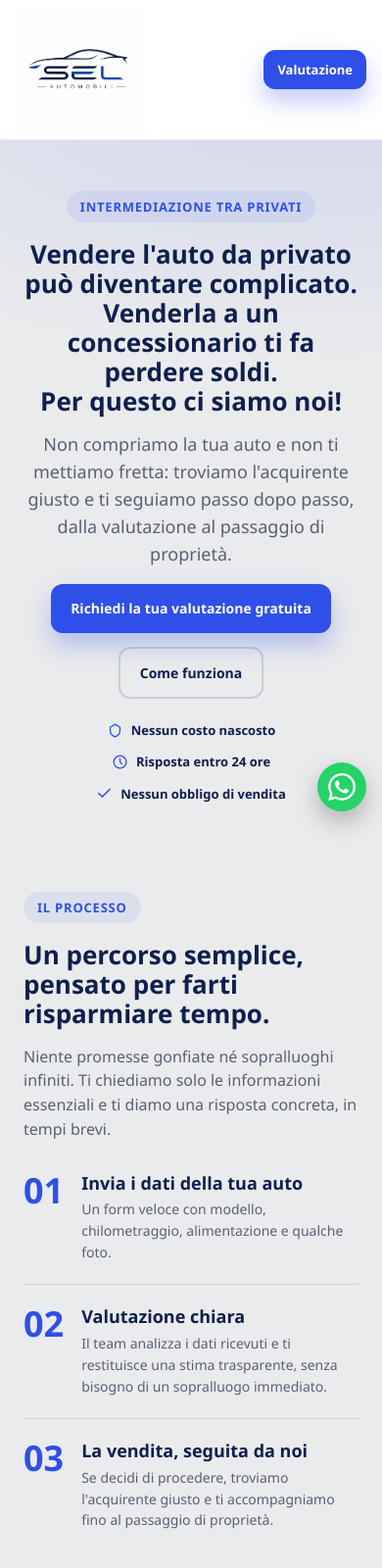
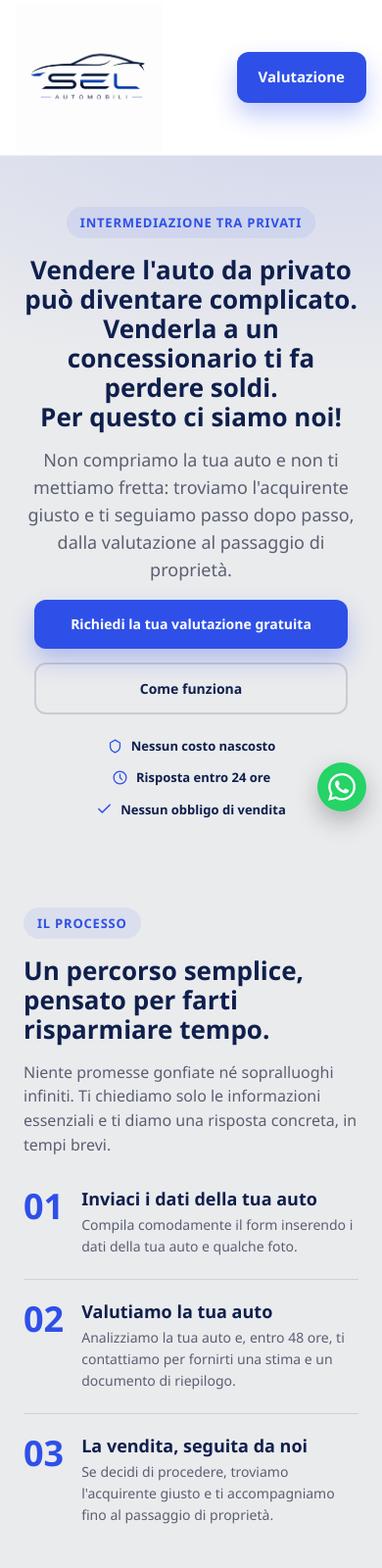
Before and after one commit to elhaddaouisoufiane24-coder/SEL_Local, a plain HTML site: page index.html in a window 390 px wide. Shown: the top 1600 px of the page at 98% size. Drawn offline with Linux system fonts and the light colour scheme.

Commit message:
Migliora header mobile, pulsanti hero, tabella confronto, contatore statistiche e testi del processo
- Header mobile: meno padding, logo e pulsante ingranditi, testo "Richiedi valutazione"
- Pulsanti hero della stessa larghezza
- Logo SEL accanto al titolo "Con SEL Automobili" nella card di confronto
- Animazione contatore sui numeri della sezione recensioni
- Logo del footer ingrandito su mobile
- Aggiornati i testi degli step 1 e 2 di "Come funziona"

```diff
--- a/index.html
+++ b/index.html
@@ -163,10 +163,10 @@
   @media(min-width:860px){ .nav-phone{display:flex; align-items:center; gap:8px;} }
 
   @media(max-width:480px){
-    .nav{padding:6px 16px; gap:8px;}
-    .logo img{height:130px;}
+    .nav{padding:4px 16px;}
+    .logo img{height:150px;}
     .nav-cta{gap:8px;}
-    .nav-cta .btn{padding:10px 14px; font-size:13px;}
+    .nav-cta .btn{padding:14px 22px; font-size:15px;}
     .nav-cta .cta-full{display:none;}
     .nav-cta .cta-short{display:inline;}
   }
@@ -186,6 +186,7 @@
   .hero h1{max-width:700px; margin-left:auto; margin-right:auto;}
   .hero p.sub{font-size:18px; max-width:560px; margin-left:auto; margin-right:auto;}
   .hero-actions{display:flex; gap:14px; flex-wrap:wrap; justify-content:center; margin-top:8px;}
+  .hero-actions .btn{flex:1 1 260px; max-width:320px; white-space:normal;}
   .hero-trust{
     display:flex;
     flex-wrap:wrap;
@@ -307,11 +308,15 @@
     border:1.5px solid var(--primary);
   }
   .compare-card-title{
+    display:flex;
+    align-items:center;
+    gap:8px;
     font-size:17px;
     margin:0 0 14px 0;
     color:var(--dark);
   }
   .compare-card-highlight .compare-card-title{color:var(--primary);}
+  .compare-card-logo{height:20px; width:auto;}
   .compare-card-row{
     display:grid;
     grid-template-columns:1fr 1fr;
@@ -571,6 +576,10 @@
     margin-bottom:16px;
   }
   .footer-logo img{height:36px; width:auto; display:block;}
+  @media(max-width:480px){
+    .footer-logo{padding:14px 20px;}
+    .footer-logo img{height:112px;}
+  }
   footer h4{
     color:#fff;
     font-size:14px;
@@ -614,7 +623,7 @@
         <svg width="18" height="18" viewBox="0 0 24 24" fill="none"><path d="M6.6 10.8c1.4 2.8 3.8 5.1 6.6 6.6l2.2-2.2c.3-.3.7-.4 1-.2 1.1.4 2.3.6 3.6.6.6 0 1 .4 1 1V20c0 .6-.4 1-1 1C10.6 21 3 13.4 3 4c0-.6.4-1 1-1h3.4c.6 0 1 .4 1 1 0 1.3.2 2.5.6 3.6.1.4 0 .8-.2 1L6.6 10.8Z" stroke="#0F1F4D" stroke-width="1.6"/></svg>
         +39 000 000 0000
       </a>
-      <a href="#form" class="btn btn-primary"><span class="cta-full">Richiedi la valutazione</span><span class="cta-short">Valutazione</span></a>
+      <a href="#form" class="btn btn-primary"><span class="cta-full">Richiedi valutazione</span><span class="cta-short">Valutazione</span></a>
     </div>
   </div>
 </header>
@@ -658,16 +667,16 @@
       <div class="step-card reveal">
         <div class="step-head">
           <span class="step-badge">01</span>
-          <h3>Invia i dati della tua auto</h3>
+          <h3>Inviaci i dati della tua auto</h3>
         </div>
-        <p>Un form veloce con modello, chilometraggio, alimentazione e qualche foto.</p>
+        <p>Compila comodamente il form inserendo i dati della tua auto e qualche foto.</p>
       </div>
       <div class="step-card reveal">
         <div class="step-head">
           <span class="step-badge">02</span>
-          <h3>Valutazione chiara</h3>
+          <h3>Valutiamo la tua auto</h3>
         </div>
-        <p>Il team analizza i dati ricevuti e ti restituisce una stima trasparente, senza bisogno di un sopralluogo immediato.</p>
+        <p>Analizziamo la tua auto e, entro 48 ore, ti contattiamo per fornirti una stima e un documento di riepilogo.</p>
       </div>
       <div class="step-card reveal">
         <div class="step-head">
@@ -818,7 +827,7 @@
         <div class="compare-card-row"><span>Passaggio di proprietà</span><strong>A tuo carico</strong></div>
       </div>
       <div class="compare-card compare-card-highlight">
-        <h3 class="compare-card-title">Con SEL Automobili</h3>
+        <h3 class="compare-card-title"><img src="asset/logo.png" alt="" class="compare-card-logo">Con SEL Automobili</h3>
         <div class="compare-card-row"><span>Prezzo ottenuto</span><strong>Il vero prezzo di mercato</strong></div>
         <div class="compare-card-row"><span>Chi ci guadagna</span><strong>Resta tutto a te</strong></div>
         <div class="compare-card-row"><span>Tempo richiesto</span><strong>Minimo: ci pensiamo noi</strong></div>
@@ -849,15 +858,15 @@
     <span class="eyebrow center" style="display:block; text-align:center;">Cosa dicono i nostri clienti</span>
     <div class="stats-row stats-row-testimonials">
       <div class="stat-item reveal">
-        <strong>500+</strong>
+        <strong data-count-to="500" data-suffix="+">0+</strong>
         <span>Auto vendute con successo</span>
       </div>
       <div class="stat-item reveal">
-        <strong>4.8/5</strong>
+        <strong data-count-to="4.8" data-suffix="/5" data-decimals="1">0.0/5</strong>
         <span>Valutazione media clienti</span>
       </div>
       <div class="stat-item reveal">
-        <strong>24h</strong>
+        <strong data-count-to="24" data-suffix="h">0h</strong>
         <span>Tempo medio di risposta</span>
       </div>
     </div>
@@ -951,11 +960,34 @@
     entries.forEach(function(entry){
       if(entry.isIntersecting){
         entry.target.classList.add('visible');
+        var counter = entry.target.querySelector('[data-count-to]');
+        if(counter) animateCounter(counter);
         observer.unobserve(entry.target);
       }
     });
   }, { threshold: 0.15 });
   revealEls.forEach(function(el){ observer.observe(el); });
+
+  // ---- Counter animation for stats ----
+  function animateCounter(el){
+    var target = parseFloat(el.dataset.countTo);
+    var suffix = el.dataset.suffix || '';
+    var decimals = el.dataset.decimals ? parseInt(el.dataset.decimals, 10) : 0;
+    var duration = 1400;
+    var startTime = null;
+    function step(timestamp){
+      if(!startTime) startTime = timestamp;
+      var progress = Math.min((timestamp - startTime) / duration, 1);
+      var eased = 1 - Math.pow(1 - progress, 3);
+      el.textContent = (target * eased).toFixed(decimals) + suffix;
+      if(progress < 1){
+        requestAnimationFrame(step);
+      } else {
+        el.textContent = target.toFixed(decimals) + suffix;
+      }
+    }
+    requestAnimationFrame(step);
+  }
 
   // ---- Multi-step form ----
   var form = document.getElementById('leadForm');
```
